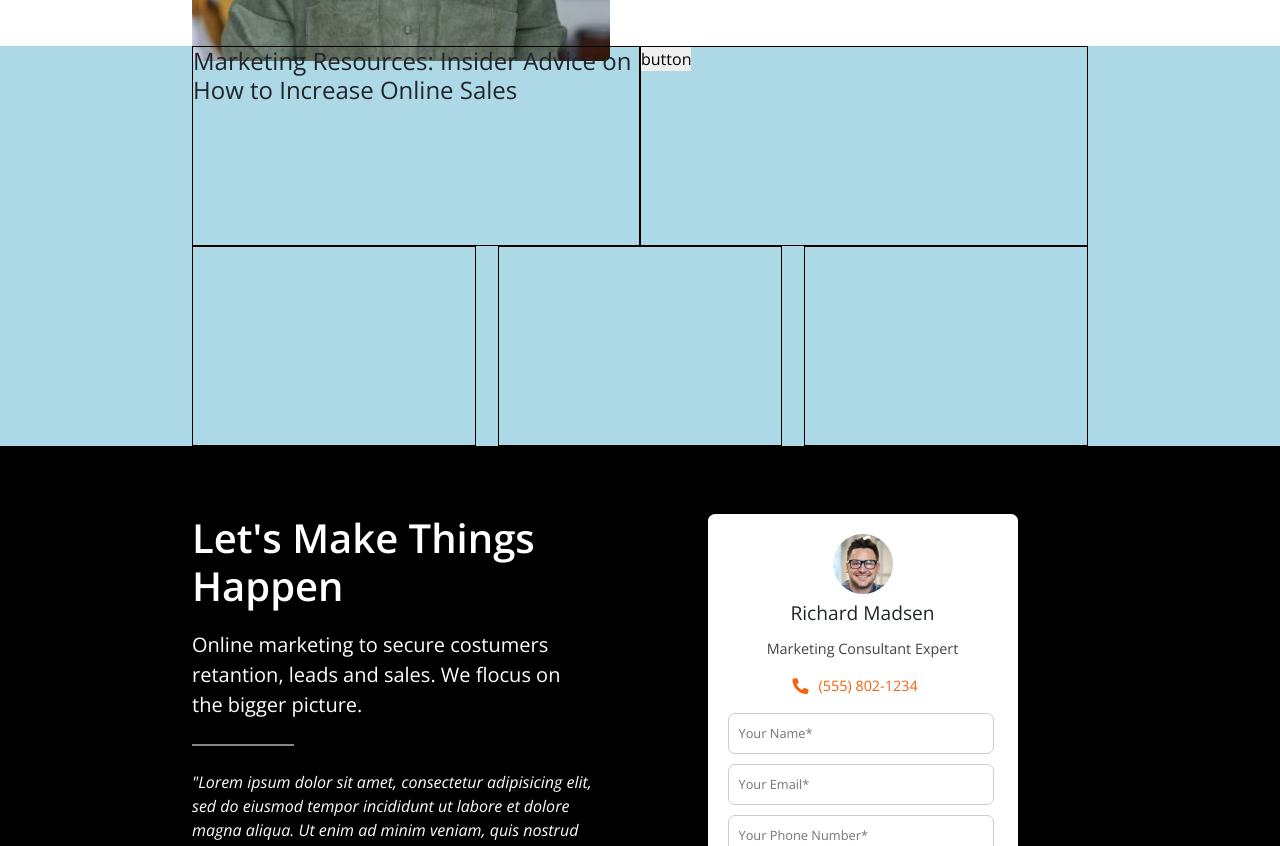
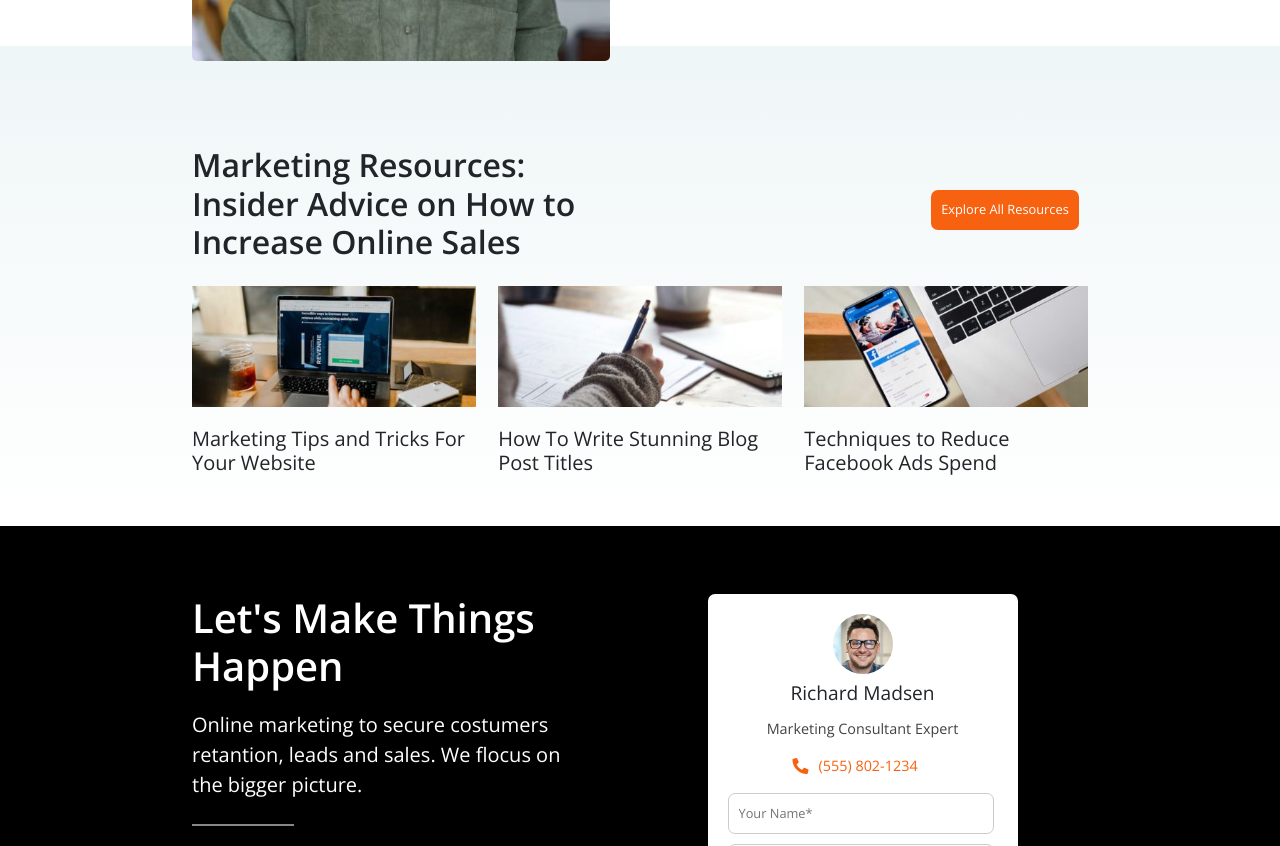
Before and after one commit to sonia-cerasaro/proj-html-vuejs, a website: page index.html in a window 1280 px wide. Shown: the part 4055-4901 px from the top of the page. Drawn offline with nearby package versions, Linux system fonts and the light colour scheme.

Commit message:
section 6 done

```diff
--- a/index.html
+++ b/index.html
@@ -532,21 +532,43 @@
 
           <div class="market_container">
             <div class="elements_cont">
-              <h4>Marketing Resources: Insider Advice on How
-              to Increase Online Sales</h4>
+              <h2 class="text_bold mt_10">
+                Marketing Resources: <br>
+                Insider Advice on How
+              to Increase Online Sales
+            </h2>
             </div>
             <div class="elements_cont">
-              <button type="button" name="button">
-              button</button>
+              <button class="red_button" type="button" name="button">
+              Explore All Resources
+            </button>
             </div>
           </div>
 
           <div class="blog_container">
             <div class="blog_card_cont">
+              <div class="cont_img back_laptop">
+              </div>
+              <h5 class="mt_2 mb_6">
+                Marketing Tips and Tricks
+                 For Your Website
+              </h5>
             </div>
+
             <div class="blog_card_cont">
+              <div class="cont_img back_laptop_2">
+              </div>
+              <h5 class="mt_2 mb_6">
+                How To Write Stunning Blog Post Titles
+              </h5>
             </div>
+
             <div class="blog_card_cont">
+              <div class="cont_img back_laptop_3">
+              </div>
+              <h5 class="mt_2 mb_6">
+                Techniques to Reduce Facebook Ads Spend
+              </h5>
             </div>
           </div>
 
--- a/src/scss/partials/_common.scss
+++ b/src/scss/partials/_common.scss
@@ -231,6 +231,22 @@ div {
   background-position: center;
 }
 
+.back_laptop {
+  background-image: url('../images/blog-posts-6-400x267.jpg');
+  @include background-box;
+  background-position: center;
+}
+.back_laptop_2 {
+  background-image: url('../images/blog-posts-5-400x267.jpg');
+  @include background-box;
+  background-position: center;
+}
+.back_laptop_3 {
+  background-image: url('../images/blog-posts-4-400x267.jpg');
+  @include background-box;
+  background-position: center;
+}
+
 //margin/padding-top 10-100px
 
 $types: m, p;
--- a/src/scss/partials/_main6section_blog.scss
+++ b/src/scss/partials/_main6section_blog.scss
@@ -1,8 +1,7 @@
 section {
   &.section_six {
-    width: 100vw;
-    height: 50vh;
-    background-color: lightblue;
+    @include width-height(100vw, 60vh);
+    background-image: linear-gradient($light-blue, $white);
     div {
       &.market_container {
         @include container-center;
@@ -13,7 +12,11 @@ section {
           &.elements_cont {
             width: calc(100% / 2);
             height: 100%;
-            border: solid black 1px;
+            button {
+              position: relative;
+              top: 60%;
+              right: -65%;
+            }
           }
         }
       }
@@ -23,14 +26,18 @@ section {
 div {
   &.blog_container {
     @include container-center;
-    height: 50%;
+    height: 70%;
     display: flex;
     justify-content: space-between;
     div {
       &.blog_card_cont {
         width: calc(95% / 3);
-        height: 100%;
-        border: solid black 1px;
+        height: 60%;
+        div {
+          &.cont_img {
+            @include width-height(100%, 60%);
+          }
+        }
       }
     }
   }
```
Also changed, not shown: dist/css/master.css.
